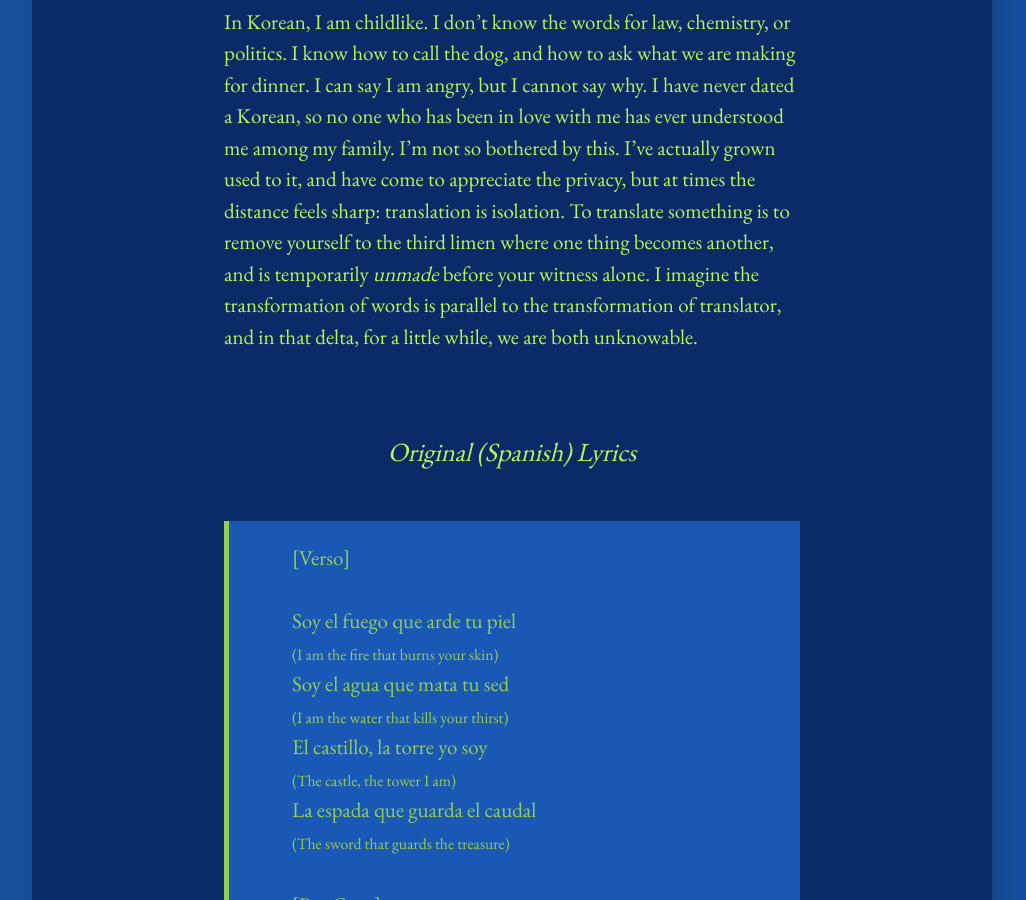
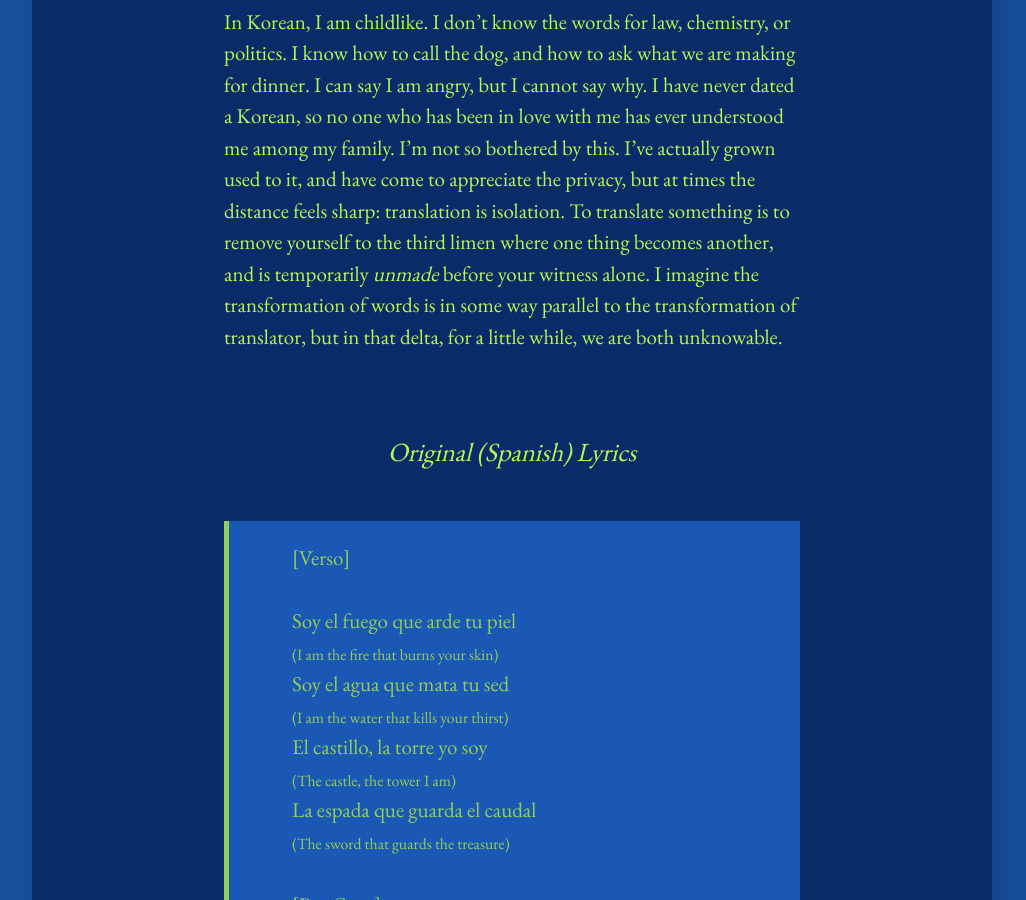
Before and after one commit to limh0228/schemes_and_machinations, a Jekyll site: the page built from _posts/2025-07-25-tuyo.md, in a window 1280 px wide and 900 px high, scrolled down 4956 px. Shown: the whole window, without its empty margins (128-1154 px from the left). Built offline with Jekyll 4.4.1, drawn with Linux system fonts in a browser that asks for light colours.

```diff
--- a/_posts/2025-07-25-tuyo.md
+++ b/_posts/2025-07-25-tuyo.md
@@ -94,7 +94,7 @@ Meddling in translation is inevitable though, you just have to choose which kind
 
 <br>
 
-In Korean, I am childlike. I don't know the words for law, chemistry, or politics. I know how to call the dog, and how to ask what we are making for dinner. I can say I am angry, but I cannot say why. I have never dated a Korean, so no one who has been in love with me has ever understood me among my family. I'm not so bothered by this. I've actually grown used to it, and have come to appreciate the privacy, but at times the distance feels sharp: translation is isolation. To translate something is to remove yourself to the third limen where one thing becomes another, and is temporarily *unmade* before your witness alone. I imagine the transformation of words is parallel to the transformation of translator, and in that delta, for a little while, we are both unknowable.
+In Korean, I am childlike. I don't know the words for law, chemistry, or politics. I know how to call the dog, and how to ask what we are making for dinner. I can say I am angry, but I cannot say why. I have never dated a Korean, so no one who has been in love with me has ever understood me among my family. I'm not so bothered by this. I've actually grown used to it, and have come to appreciate the privacy, but at times the distance feels sharp: translation is isolation. To translate something is to remove yourself to the third limen where one thing becomes another, and is temporarily *unmade* before your witness alone. I imagine the transformation of words is in some way parallel to the transformation of translator, but in that delta, for a little while, we are both unknowable.
 
 <br>
 
```
Also changed, not shown: pages/community.md (+9 -0 lines), pages/zines.md (+1 -1 lines).
